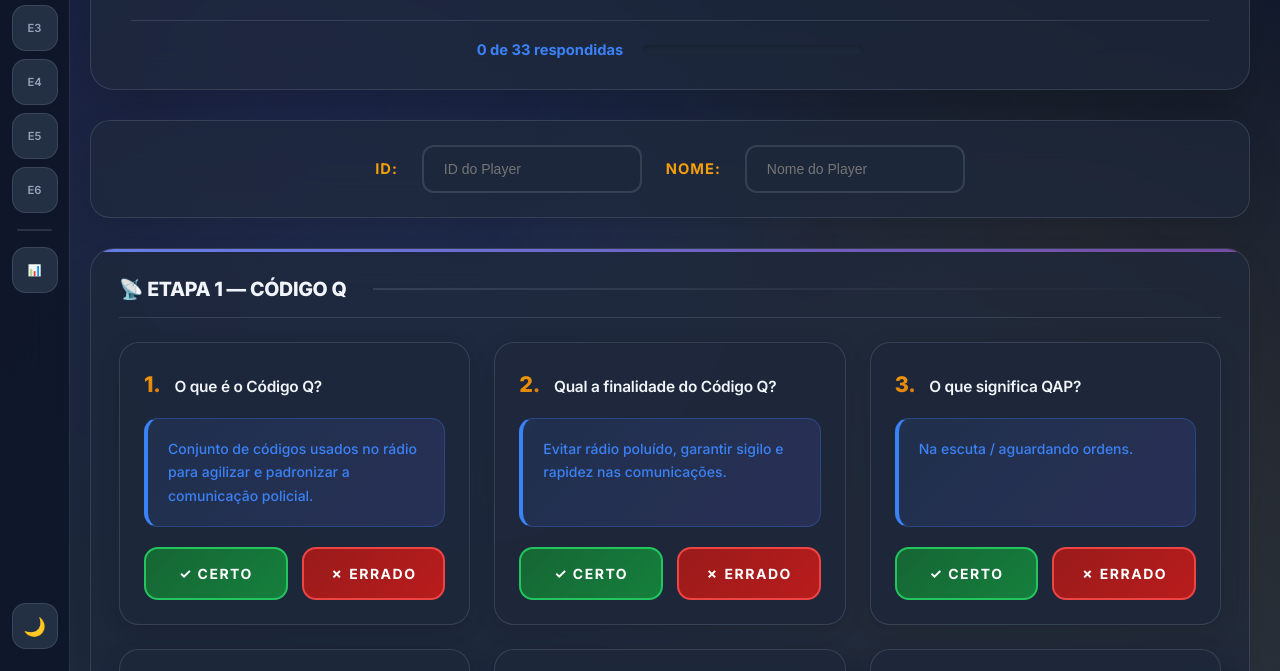
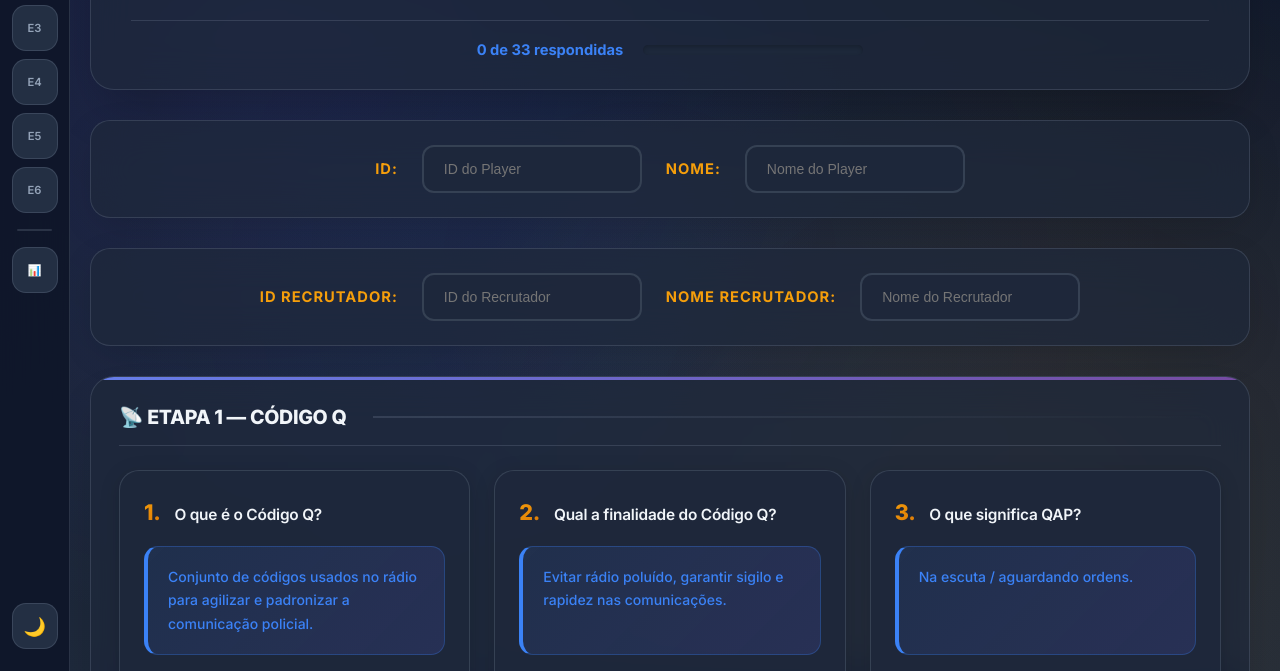
Before and after one commit to hhgb6hghggghhbb-eng/recrutamentorp, a plain HTML site: page index.html in a window 1280 px wide. Shown: the part 127-798 px from the top of the page. Drawn offline with Linux system fonts and the light colour scheme.

Commit message:
feat: adicionar campos de ID e nome do recrutador no formulario e no PDF

```diff
--- a/index.html
+++ b/index.html
@@ -953,6 +953,13 @@
         <input type="text" id="player-id" placeholder="ID do Player" />
         <label>Nome:</label>
         <input type="text" id="player-name" placeholder="Nome do Player" />
+      </div>
+
+      <div class="player-info">
+        <label>ID Recrutador:</label>
+        <input type="text" id="recruiter-id" placeholder="ID do Recrutador" />
+        <label>Nome Recrutador:</label>
+        <input type="text" id="recruiter-name" placeholder="Nome do Recrutador" />
       </div>
 
       <form id="quiz-form">
@@ -1958,6 +1965,8 @@
       function exportPDF() {
         const id = document.getElementById("player-id").value.trim();
         const name = document.getElementById("player-name").value.trim();
+        const recruiterId = document.getElementById("recruiter-id").value.trim();
+        const recruiterName = document.getElementById("recruiter-name").value.trim();
         const c = document.getElementById("correct-count").textContent;
         const e = document.getElementById("incorrect-count").textContent;
         const pct = document.getElementById("percentage").textContent;
@@ -2047,6 +2056,8 @@
     <div class="info-box">
         <p><strong>ID:</strong> ${id}</p>
         <p><strong>Nome:</strong> ${name}</p>
+        <p><strong>Recrutador ID:</strong> ${recruiterId}</p>
+        <p><strong>Recrutador:</strong> ${recruiterName}</p>
         <p><strong>Data:</strong> ${new Date().toLocaleDateString("pt-BR")} às ${new Date().toLocaleTimeString("pt-BR")}</p>
     </div>
 
```
